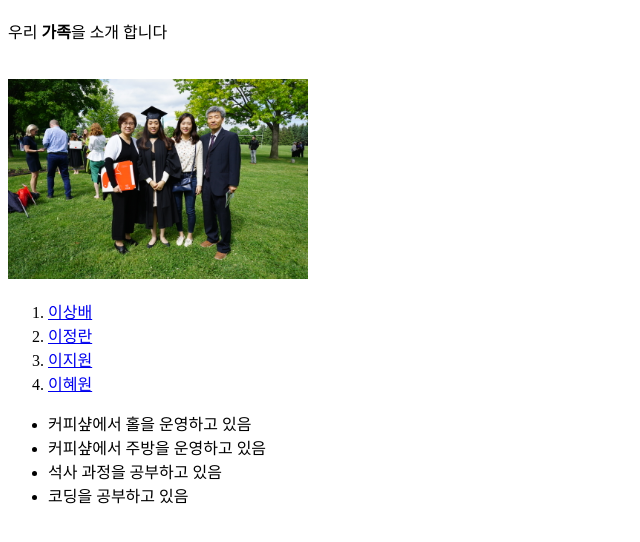
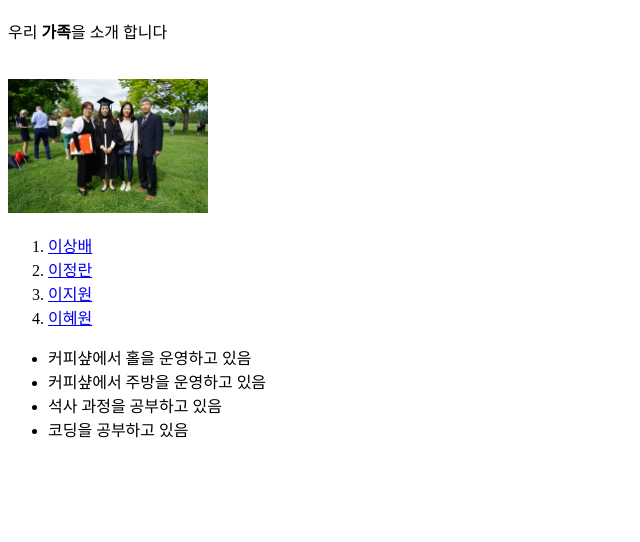
Before and after one commit to sblee98/Riverview, a plain HTML site: page index.html in a window 1280 px wide. Shown: the part 70-612 px from the top of the page, without its empty margins (0-640 px from the left). Drawn offline with Linux system fonts and the light colour scheme.

Commit message:
Update index.html

```diff
--- a/index.html
+++ b/index.html
@@ -10,7 +10,7 @@
 
 <h1>가족 소개</h1>
  우리 <strong>가족</strong>을 소개 합니다<br><br><br>
- <img src="p1.jpg"width="300"alt="혜원졸업식">
+ <img src="p1.jpg"width="200"alt="혜원졸업식">
 <ol>
   <li><a href="index.html"target="_blank"title="아빠">이상배</a></li>
   <li><a href="1.html"target="_blank"title="엄마">이정란</a></li>
```
